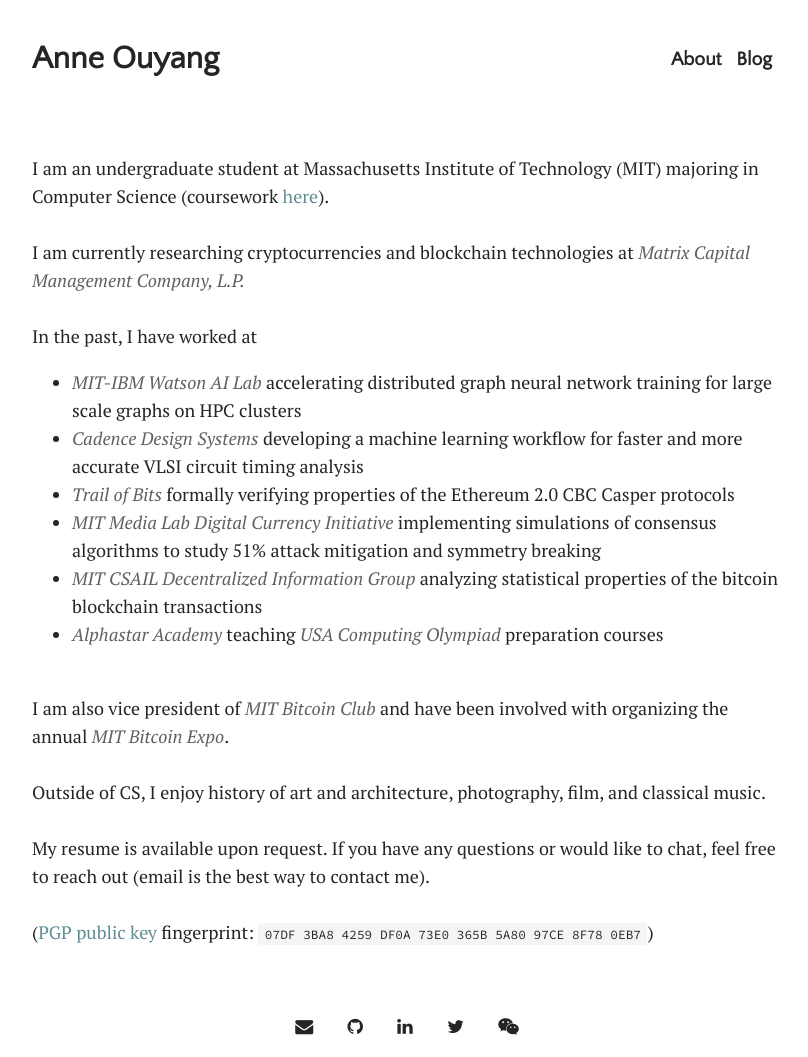
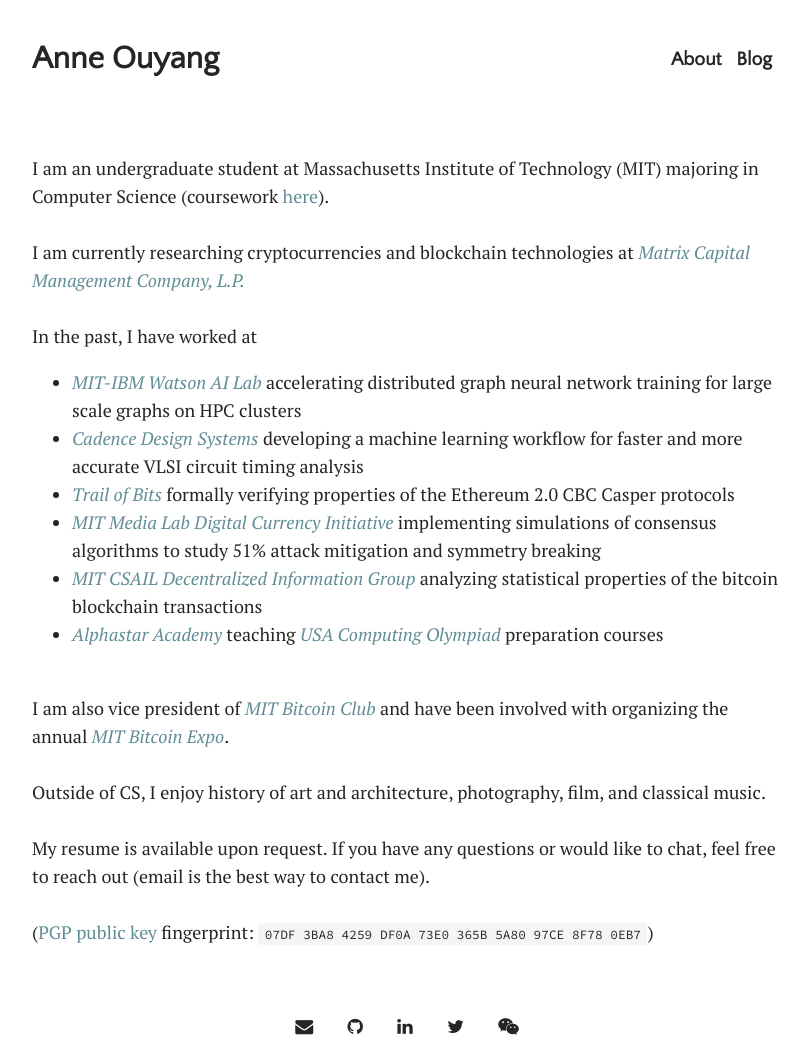
Before and after one commit to anneouyang/anneouyang.github.io, a Jekyll site: the page built from index.html, in a window 1280 px wide. Shown: the whole page, without its empty margins (233-1041 px from the left). Built offline with Jekyll 4.4.1, drawn with Linux system fonts in a browser that asks for light colours; some web fonts are replaced; the list of posts is cut into pages by our own code.

Commit message:
change homepage orgs link color

```diff
--- a/assets/css/main.css
+++ b/assets/css/main.css
@@ -69,7 +69,7 @@ h1, h2, h3, h4, h5, h6 {
 }
 
 a.orgs {
-  color: #606060;
+  /*color: #606060;*/
   font-style: italic;
 }
 
```
